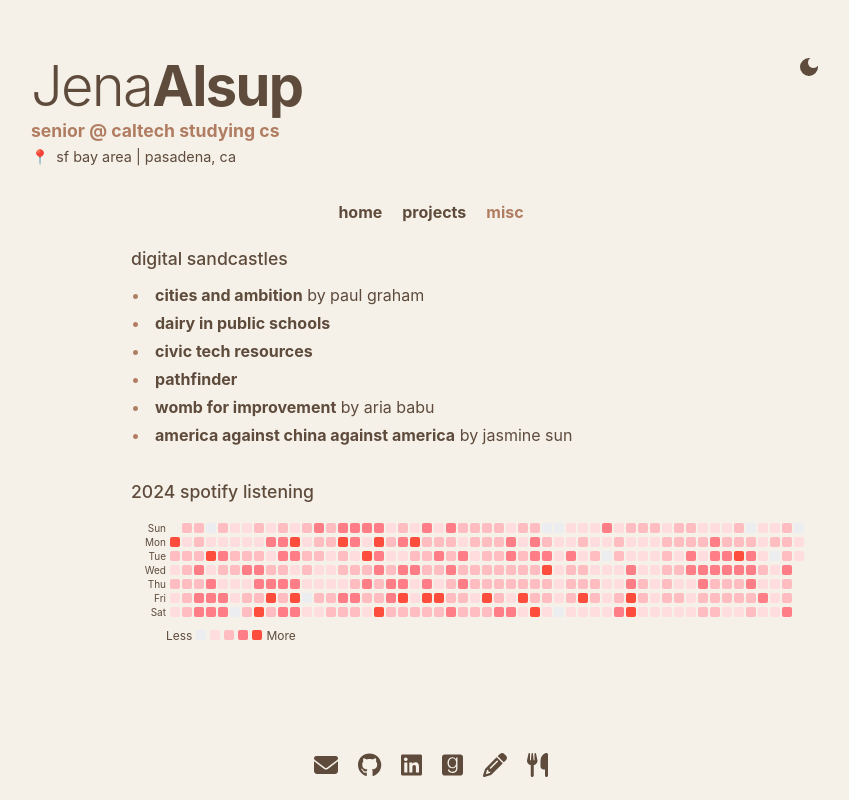
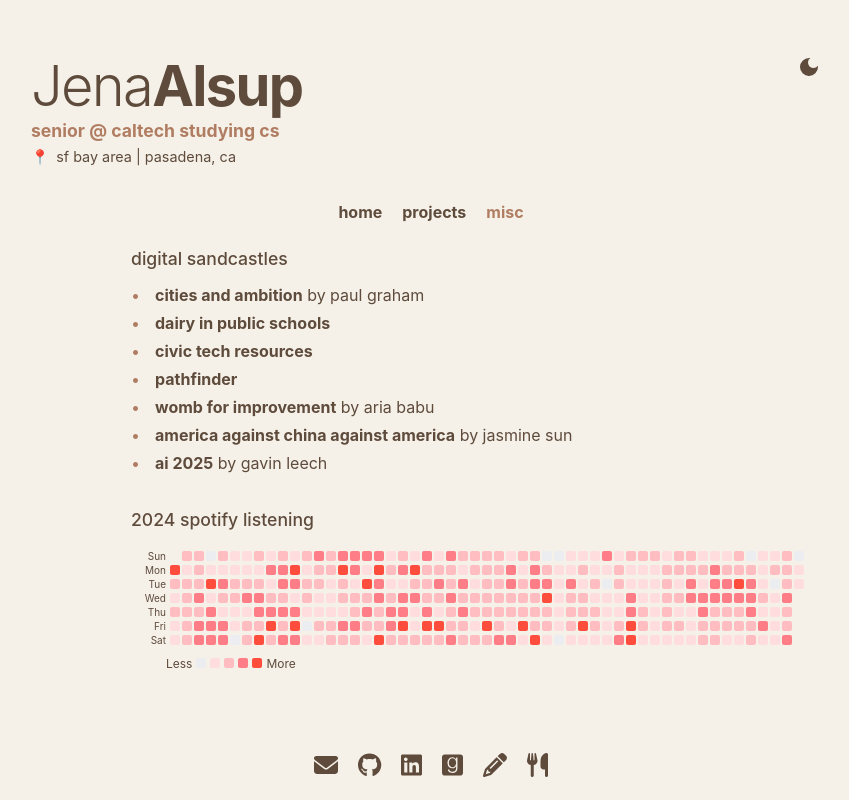
Before and after one commit to jenaalsup/jenaalsup.github.io, a React (Create React App) app: page /misc in a window 1280 px wide. Shown: the whole page, without its empty margins (209-1058 px from the left). Built offline with nearby package versions, Linux system fonts and the light colour scheme.

Commit message:
update misc

```diff
--- a/src/components/Misc.js
+++ b/src/components/Misc.js
@@ -155,6 +155,7 @@ function Misc() {
         <li><a href="https://www.matthewsiu.com/pathfinder" target="_blank" rel="noopener noreferrer">pathfinder</a></li>
         <li><a href="https://worksinprogress.co/issue/womb-for-improvement/" target="_blank" rel="noopener noreferrer">womb for improvement</a> by aria babu</li>
         <li><a href="https://jasmi.news/p/china-2025" target="_blank" rel="noopener noreferrer">america against china against america</a> by jasmine sun</li>
+        <li><a href="https://www.gleech.org/ai2025" target="_blank" rel="noopener noreferrer">ai 2025</a> by gavin leech</li>
       </ul>
 
       <br></br>
```
